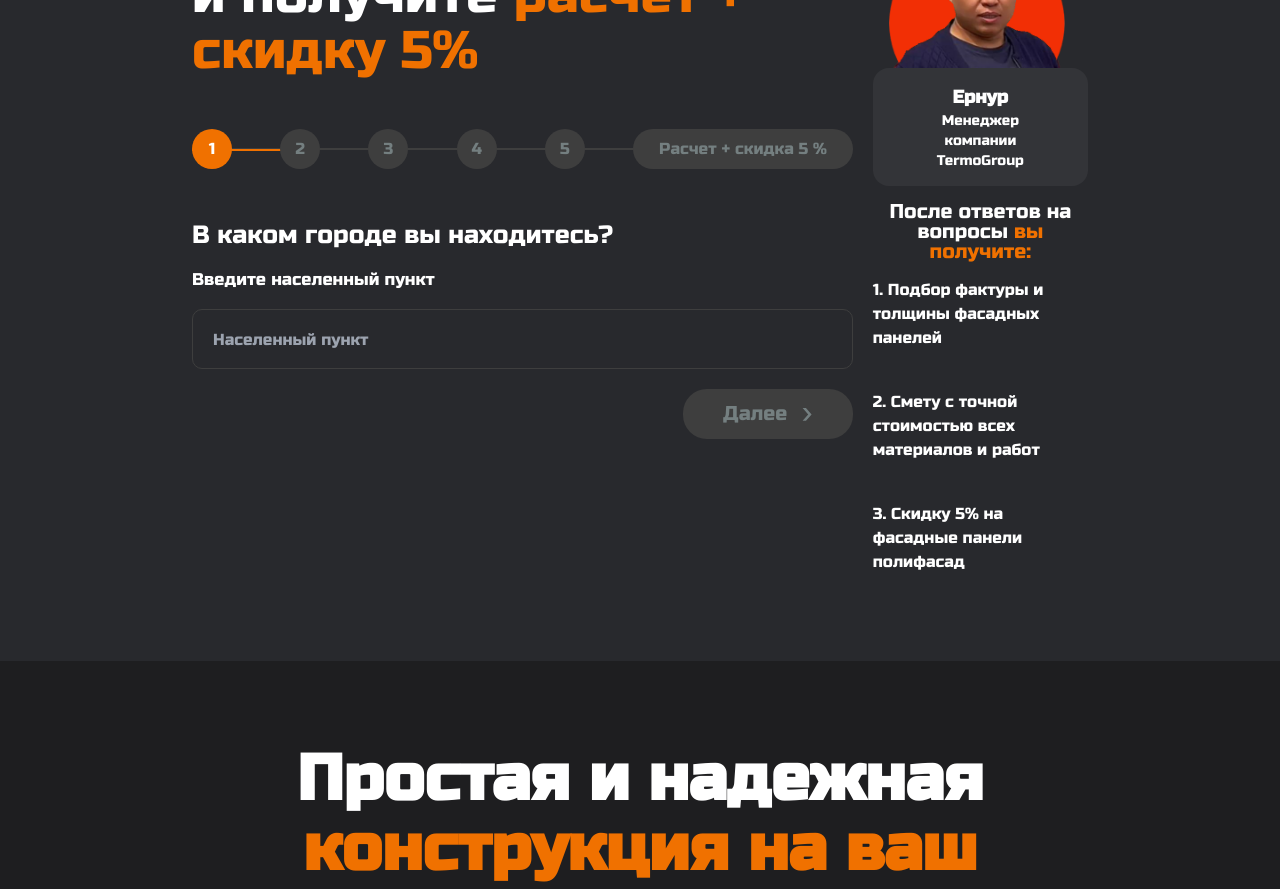
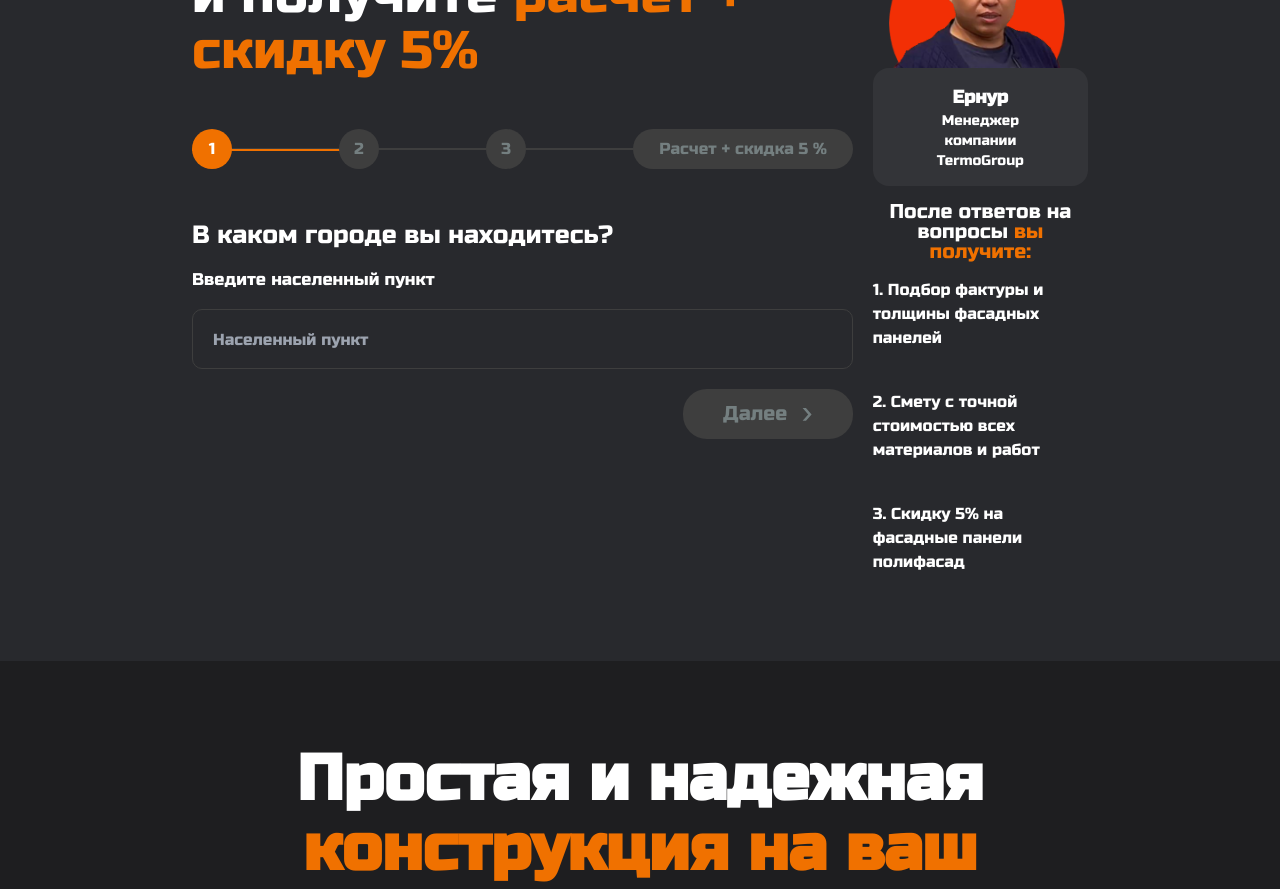
Before and after one commit to Animila/termogroup, a Next.js app: page / in a window 1280 px wide. Shown: the part 1100-1989 px from the top of the page. Built offline with nearby package versions, Linux system fonts and the light colour scheme.

Commit message:
3 вопроса

```diff
--- a/src/components/CalculatePages/CalculatedSection.jsx
+++ b/src/components/CalculatePages/CalculatedSection.jsx
@@ -35,9 +35,7 @@ export const CalculatedSection = () => {
                     "lead_fields": {
                         "66749": ['алматы', 'астана', 'семей', 'атырау', 'павлодар', 'караганда', 'усть-каменогорск', 'актобе', 'уральск', 'тараз', 'кызылорда', 'талдыкорган'].includes(data.city.toLowerCase().trim()) ? data.city : undefined,
                         "353873": data.size,
-                        "836825": data.width,
-                        "836827": new Date(data.date),
-                        "836829": data.check === "Да"
+                        "836825": data.width
                     },
                     "contact_tags": {
                         "836831": data.social
@@ -122,10 +120,6 @@ const SwitchSteps = ({ step, setStep, register, watch, setValue, isLoading }) =>
     case 3:
       return <ThreePageCalculate setStep={setStep} register={register} watch={watch} />;
     case 4:
-      return <FourPageCalculate setStep={setStep} register={register} watch={watch} />;
-    case 5:
-      return <FivePageCalculate setStep={setStep} register={register} watch={watch} setValue={setValue} />;
-    case 6:
       return <EndPageCalculate setStep={setStep} register={register} watch={watch} setValue={setValue} isLoading={isLoading} />;
     default:
       return null;
--- a/src/components/CalculatePages/ProgressBar.jsx
+++ b/src/components/CalculatePages/ProgressBar.jsx
@@ -14,10 +14,7 @@ export const ProgressBar = ({step}) => {
 
             const first_item = listItems[0].getBoundingClientRect().x;
             const next_item = listItems[next_item_html].getBoundingClientRect().x;
-            totalWidth = ((next_item + (listItems[next_item_html].offsetWidth / 2)) - (first_item + (listItems[0].offsetWidth/ 2))) ;
-            console.log(`1 ${step} `, first_item + listItems[next_item_html].offsetWidth)
-            console.log(`2 ${step} `, next_item + listItems[0].offsetWidth)
-            console.log(`3 ${step} `, totalWidth)
+            totalWidth = ((next_item + (listItems[next_item_html].offsetWidth / 2)) - (first_item + (listItems[0].offsetWidth/ 2)));
             progressBarRef.current.style.width = `${totalWidth}px`;
 
         }
@@ -34,13 +31,13 @@ export const ProgressBar = ({step}) => {
             <li className={`flex ${step >= 3 ? `bg-main_one text-white` : 'bg-gray text-accent_one'} sm:w-[20px] sm:h-[20px] md:w-[40px] md:h-[40px] items-center justify-center rounded-3xl z-10`}>
                 <span className="sm:hidden md:block">3</span>
             </li>
-            <li className={`flex ${step >= 4 ? `bg-main_one text-white` : 'bg-gray text-accent_one'} sm:w-[20px] sm:h-[20px] md:w-[40px] md:h-[40px] items-center justify-center rounded-3xl z-10`}>
-                <span className="sm:hidden md:block">4</span>
-            </li>
-            <li className={`flex ${step >= 5 ? `bg-main_one text-white` : 'bg-gray text-accent_one'} sm:w-[20px] sm:h-[20px] md:w-[40px] md:h-[40px] items-center justify-center rounded-3xl z-10`}>
-                <span className="sm:hidden md:block">5</span>
-            </li>
-            <li className={`flex ${step >= 6 ? `bg-main_one text-white` : 'bg-gray text-accent_one'} sm:h-30px px-[26px] md:h-[40px] items-center justify-center rounded-3xl z-10`}>
+            {/*<li className={`flex ${step >= 4 ? `bg-main_one text-white` : 'bg-gray text-accent_one'} sm:w-[20px] sm:h-[20px] md:w-[40px] md:h-[40px] items-center justify-center rounded-3xl z-10`}>*/}
+            {/*    <span className="sm:hidden md:block">4</span>*/}
+            {/*</li>*/}
+            {/*<li className={`flex ${step >= 5 ? `bg-main_one text-white` : 'bg-gray text-accent_one'} sm:w-[20px] sm:h-[20px] md:w-[40px] md:h-[40px] items-center justify-center rounded-3xl z-10`}>*/}
+            {/*    <span className="sm:hidden md:block">5</span>*/}
+            {/*</li>*/}
+            <li className={`flex ${step >= 4 ? `bg-main_one text-white` : 'bg-gray text-accent_one'} sm:h-30px px-[26px] md:h-[40px] items-center justify-center rounded-3xl z-10`}>
                     <span className="sm:hidden md:block md:mr-[5px]">
                        Расчет +
                     </span>
```
